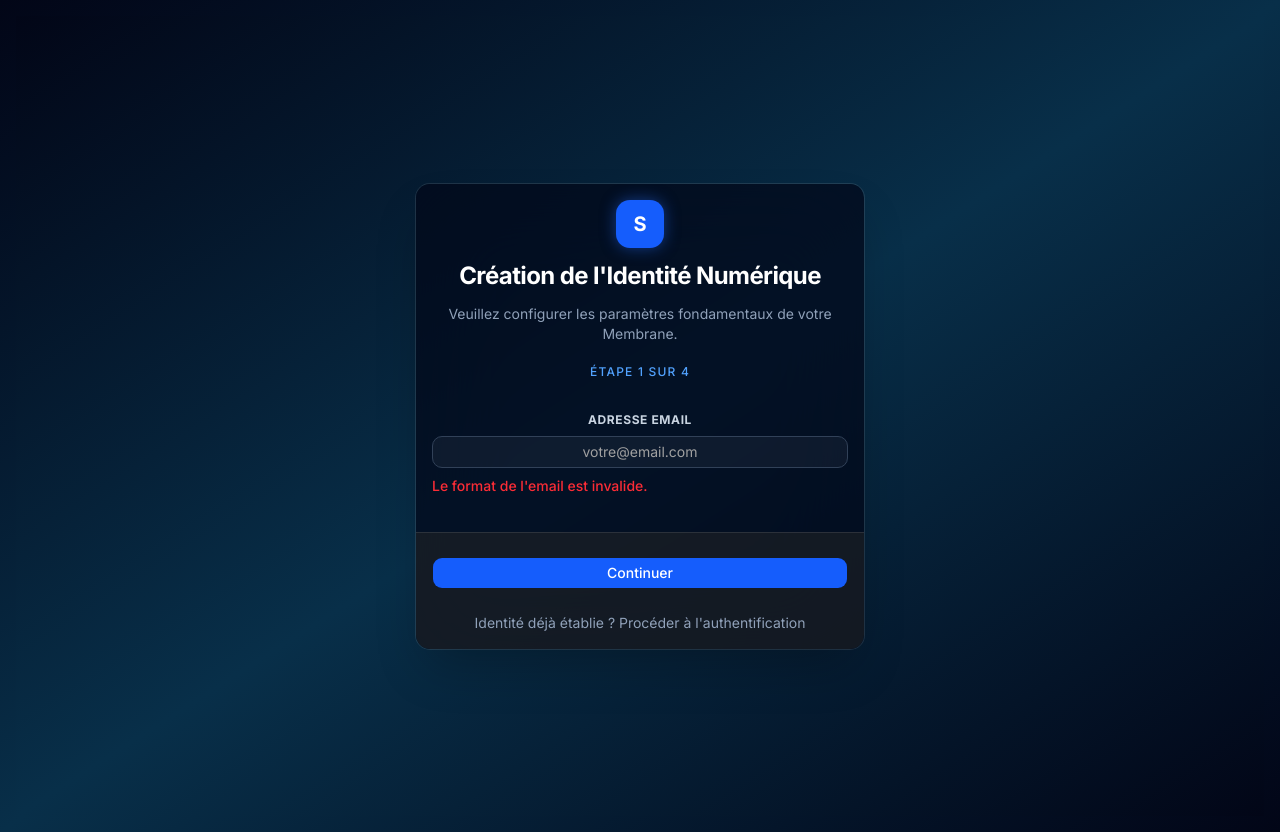
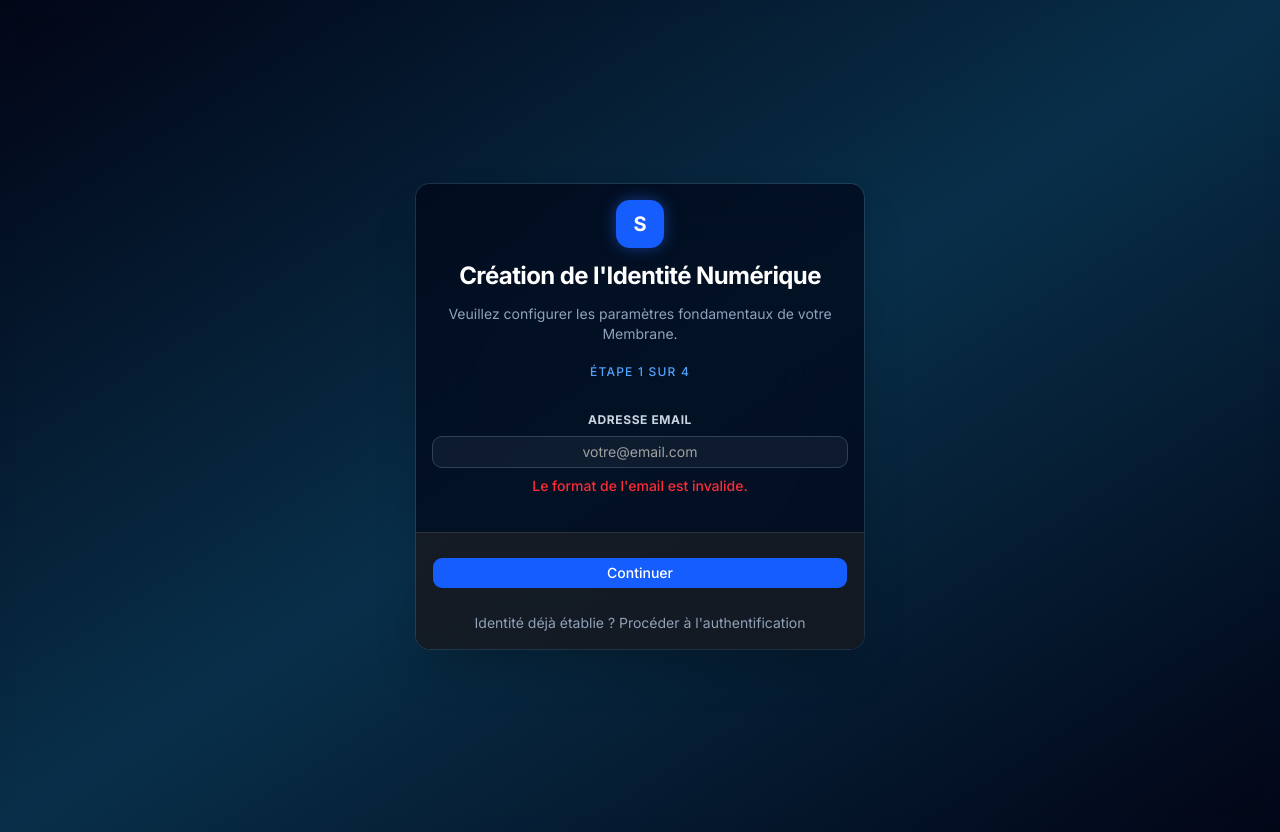
Before and after one commit to yalhindi/slash-one, a Next.js app: page /register in a window 1280 px wide. Both pictures are taken after a click on the button "Continuer". Built offline with nearby package versions, Linux system fonts and the light colour scheme.

Commit message:
fix(style): center errors text for StepEMail and StepUsername

```diff
--- a/src/features/users/components/register-steps/StepEmail.tsx
+++ b/src/features/users/components/register-steps/StepEmail.tsx
@@ -36,7 +36,7 @@
 
                 {/* On utilise tError pour traduire le message brut renvoyé par Zod ! */}
                 {errors.email?.message && (
-                    <p className="text-sm text-red-500 font-medium">
+                    <p className="text-center text-sm text-red-500 font-medium">
                         {tError(String(errors.email.message))}
                     </p>
                 )}
--- a/src/features/users/components/register-steps/StepUsername.tsx
+++ b/src/features/users/components/register-steps/StepUsername.tsx
@@ -35,7 +35,7 @@
 
                 {/* L'affichage réactif de l'erreur */}
                 {errors.username?.message && (
-                    <p className="text-sm text-red-500 font-medium">
+                    <p className="text-center text-sm text-red-500 font-medium">
                         {tError(String(errors.username.message))}
                     </p>
                 )}
```
